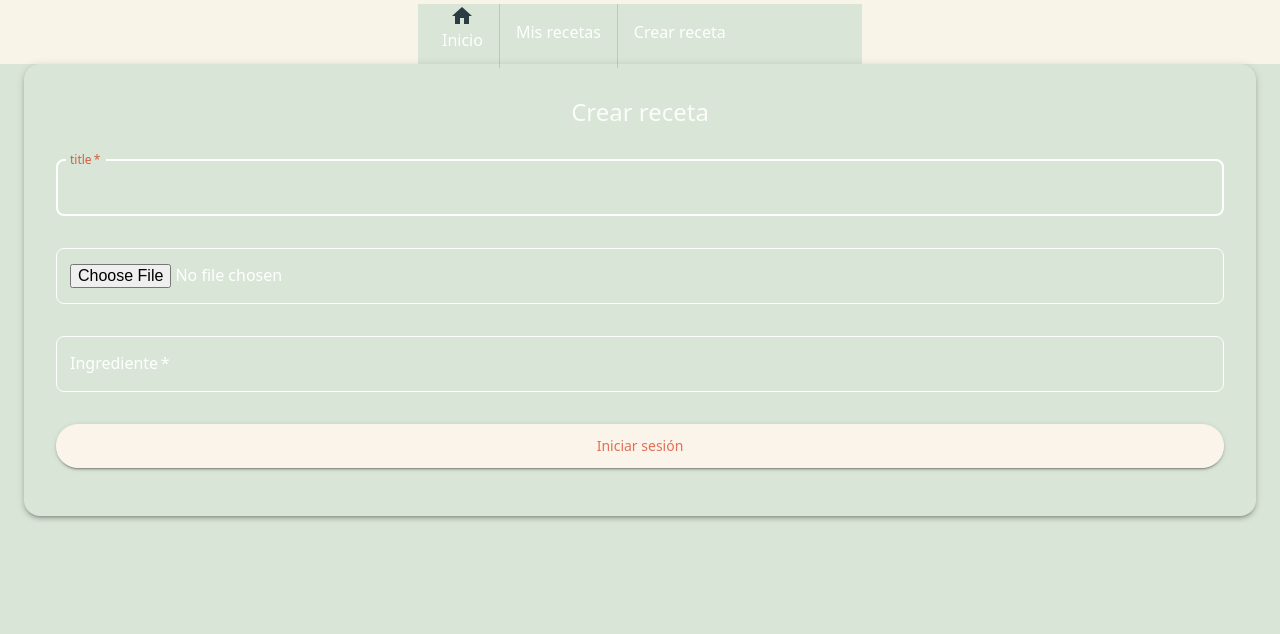
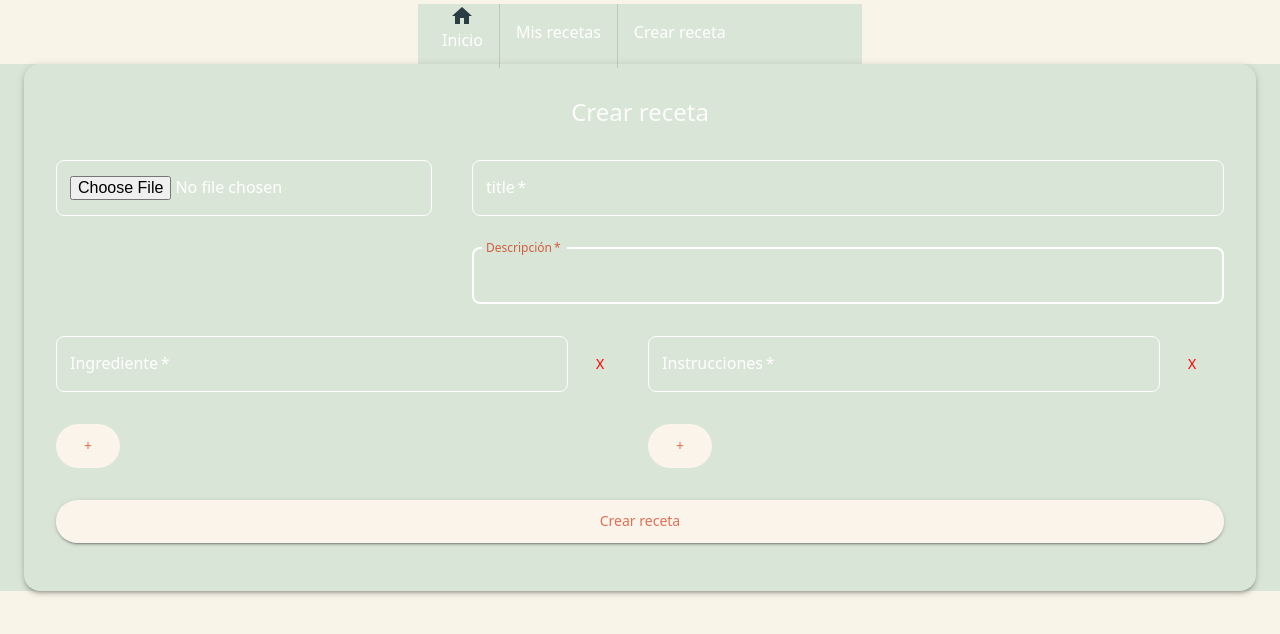
Before and after one commit to galoss88/test-terrand-front, a React (Vite) app: page /myRecipes/create in a window 1280 px wide. Shown: the top 634 px of the page. Built offline with nearby package versions, Linux system fonts and the light colour scheme; some icons are missing.

Commit message:
Add DeleteButton component and integrate into Create page; enhance form handling for ingredients and instructions

```diff
--- a/src/components/Material/MaterialButton.tsx
+++ b/src/components/Material/MaterialButton.tsx
@@ -1,4 +1,4 @@
-import { Button, ButtonProps, styled } from "@mui/material";
+import { Button, ButtonProps, styled, useTheme } from "@mui/material";
 import React from "react";
 import { useNavigate } from "react-router";
 
@@ -87,3 +87,27 @@ export const LinkButton: React.FC<MaterialButtonProps> = ({
     </StyledButton>
   );
 };
+
+export const DeleteButton: React.FC<MaterialButtonProps> = ({
+  children,
+  ...buttonProps
+}) => {
+  const theme = useTheme();
+  return (
+    <StyledButton
+      {...buttonProps}
+      sx={{
+        color: theme.palette.error.main,
+        backgroundColor: "transparent",
+        padding: 0,
+        "&:hover": {
+          backgroundColor: theme.palette.error.main,
+          padding: 0,
+        },
+        ...buttonProps.sx,
+      }}
+    >
+      {children}
+    </StyledButton>
+  );
+};
--- a/src/hooks/useForm.ts
+++ b/src/hooks/useForm.ts
@@ -1,12 +1,12 @@
 import { ChangeEvent, useState } from "react";
 
 // Usamos unknown en lugar de any
-interface IUseFormProps<T extends Record<string, unknown>> {
+interface IUseFormProps<T extends Record<string, any>> {
   initialValues: T;
   validate?: (values: T) => Partial<Record<keyof T, string>>;
 }
 
-export const useForm = <T extends Record<string, unknown>>({
+export const useForm = <T extends Record<string, any>>({
   initialValues,
   validate,
 }: IUseFormProps<T>) => {
@@ -14,12 +14,37 @@ export const useForm = <T extends Record<string, unknown>>({
   const [errors, setErrors] = useState<Partial<Record<keyof T, string>>>({});
 
   const handleChange = (
-    e: ChangeEvent<HTMLInputElement | HTMLTextAreaElement | HTMLSelectElement>
+    e: ChangeEvent<HTMLInputElement | HTMLTextAreaElement | HTMLSelectElement>,
+    index?: number
   ) => {
     const { name, value } = e.target;
-    setValues({
-      ...values,
-      [name]: value,
+    // const isArray = Array.isArray(values[name]);
+    const isIndexValid = index !== undefined;
+    console.log("values[name][index]", values[name][isIndexValid ? index : 2]);
+    setValues((prev) => {
+      const field = prev[name as keyof T];
+      const isArr = Array.isArray(field);
+      let updatedField: unknown;
+
+      if (isArr) {
+        const arr = field as unknown[];
+
+        if (index !== undefined) {
+          // Reemplazar el elemento en la posición `index`
+          updatedField = arr.map((item, i) => (i === index ? value : item));
+        } else {
+          // Añadir un nuevo elemento al final
+          updatedField = [...arr, value];
+        }
+      } else {
+        // No es array: simple override
+        updatedField = value;
+      }
+
+      return {
+        ...prev,
+        [name]: updatedField,
+      };
     });
 
     // if (validate) {
@@ -53,7 +78,28 @@ export const useForm = <T extends Record<string, unknown>>({
       }
     };
   };
+  //Solo va servir para las propiedades que tengan de valor un array
+  const deleteData = (property: string, indexToDelete: number) => {
+    setValues((prev) => {
+      const field = prev[property as keyof T];
+      const isArr = Array.isArray(field);
+      let updatedField: unknown;
 
+      if (isArr) {
+        const arr = field as unknown[];
+
+        if (indexToDelete !== undefined) {
+          // Reemplazar el elemento en la posición `index`
+          updatedField = arr.filter((_, i) => i !== indexToDelete);
+        }
+      }
+
+      return {
+        ...prev,
+        [property]: updatedField,
+      };
+    });
+  };
   const isValid = Object.keys(errors).length === 0;
 
   return {
@@ -64,5 +110,6 @@ export const useForm = <T extends Record<string, unknown>>({
     resetForm,
     isValid,
     setValues,
+    deleteData
   };
 };
--- a/src/pages/recipes/create/Create.tsx
+++ b/src/pages/recipes/create/Create.tsx
@@ -1,25 +1,42 @@
-import { LoadingButton } from "@/components/Material/MaterialButton";
+import {
+  DeleteButton,
+  LoadingButton,
+  MaterialButton,
+} from "@/components/Material/MaterialButton";
 import { useForm } from "@/hooks";
 import {
   StyledContainer,
   StyledPaper,
   StyledTextField,
 } from "@/pages/auth/styles";
-import { Typography } from "@mui/material";
+import { Box, Typography } from "@mui/material";
 import { useState } from "react";
 const initialValues = {
   title: "",
   image: "",
+  description: "",
   instructions: [""],
   ingredients: [""],
 };
 const Create = () => {
   const [loadingSubmit, setLoadingSubmit] = useState(false);
   const formRecipe = useForm({ initialValues });
+
   const onSubmitRecipe = () => {};
+
+  //ingredientes
+  const addItem = (type: keyof typeof formRecipe.values) => {
+    formRecipe.setValues((prev) => ({
+      ...prev,
+      [type]: Array.isArray(prev[type])
+        ? [...(prev[type] as string[]), "new"]
+        : ["new"],
+    }));
+  };
+
   return (
-    <StyledContainer maxWidth={false}>
-      <StyledPaper elevation={3}>
+    <StyledContainer maxWidth={false} sx={{ height: "100%" }}>
+      <StyledPaper elevation={3} sx={{ height: "100%" }}>
         <Typography
           component="h1"
           variant="h5"
@@ -30,9 +47,50 @@ const Create = () => {
         </Typography>
 
         <form
-          style={{ width: "100%" }}
+          style={{
+            width: "100%",
+            display: "flex",
+            flexDirection: "column",
+            justifyContent: "center",
+            alignItems: "center",
+            height: "100%",
+          }}
           onSubmit={formRecipe.handleSubmit(onSubmitRecipe)}
         >
+          <Box
+            sx={{
+              display: "flex",
+              gap: { xs: 5 },
+              justifyContent: "flex-start",
+              width: "100%",
+            }}
+          >
+            {/* Primer columna */}
+
+            <Box
+              sx={{
+                display: "flex",
+                flexDirection: "column",
+                flex: 0.5,
+              }}
+            >
+              <StyledTextField
+                variant="outlined"
+                margin="normal"
+                required
+                fullWidth
+                name="image"
+                type="file"
+                id="image"
+                autoComplete="current-image"
+                onChange={formRecipe.handleChange}
+                value={formRecipe.values.image}
+                error={!!formRecipe.errors.image}
+                helperText={formRecipe.errors.image}
+              />
+            </Box>
+            {/* Segunda columna */}
+            <Box sx={{ display: "flex", flex: 1, flexDirection: "column" }}>
               <StyledTextField
                 variant="outlined"
                 margin="normal"
@@ -53,38 +111,105 @@ const Create = () => {
                 margin="normal"
                 required
                 fullWidth
-            name="image"
-            type="file"
-            id="image"
-            autoComplete="current-image"
+                id="description"
+                label="Descripción"
+                name="description"
+                autoComplete="title"
+                autoFocus
                 onChange={formRecipe.handleChange}
-            value={formRecipe.values.image}
-            error={!!formRecipe.errors.image}
-            helperText={formRecipe.errors.image}
+                value={formRecipe.values.description}
+                error={!!formRecipe.errors.description}
+                helperText={formRecipe.errors.description}
               />
+            </Box>
+          </Box>
+
+          <Box sx={{ display: "flex", flex: 1, width: "100%", gap: { xs: 2 } }}>
+            <Box
+              sx={{
+                flexDirection: "column",
+                flex: 0.5,
+              }}
+            >
+              {formRecipe?.values?.ingredients?.map?.((ingredient, index) => {
+                return (
+                  <Box component="section" sx={{ display: "flex" }} key={index}>
                     <StyledTextField
                       variant="outlined"
                       margin="normal"
                       required
                       fullWidth
-            name="image"
+                      name="ingredients"
                       label="Ingrediente"
                       type="text"
-            id="image"
-            autoComplete="current-image"
-            onChange={formRecipe.handleChange}
-            value={formRecipe.values.image}
-            error={!!formRecipe.errors.image}
-            helperText={formRecipe.errors.image}
+                      id="ingredients"
+                      onChange={(e) => formRecipe.handleChange(e, index)}
+                      value={ingredient}
+                      error={!!formRecipe.errors.ingredients}
+                      helperText={formRecipe.errors.ingredients}
                     />
+                    <DeleteButton
+                      onClick={() =>
+                        formRecipe.deleteData("ingredients", index)
+                      }
+                      sx={styles.buttonDelete}
+                    >
+                      X
+                    </DeleteButton>
+                  </Box>
+                );
+              })}
+              <MaterialButton onClick={() => addItem("ingredients")}>
+                +
+              </MaterialButton>
+            </Box>
+            <Box
+              component="section"
+              sx={{ flexDirection: "column", flex: 0.5 }}
+            >
+              {formRecipe?.values?.instructions?.map?.((instruction, index) => {
+                return (
+                  <Box component="section" sx={{ display: "flex" }} key={index}>
+                    <StyledTextField
+                      variant="outlined"
+                      margin="normal"
+                      required
+                      fullWidth
+                      name="instructions"
+                      label="Instrucciones"
+                      type="text"
+                      id="instructions"
+                      onChange={(e) => formRecipe.handleChange(e, index)}
+                      value={instruction}
+                      error={!!formRecipe.errors.instructions}
+                      helperText={formRecipe.errors.instructions}
+                      key={index}
+                    />
+                    <DeleteButton
+                      onClick={() =>
+                        formRecipe.deleteData("instructions", index)
+                      }
+                      sx={styles.buttonDelete}
+                    >
+                      X
+                    </DeleteButton>
+                  </Box>
+                );
+              })}
+              <MaterialButton onClick={() => addItem("instructions")}>
+                +
+              </MaterialButton>
+            </Box>
+          </Box>
+
           <LoadingButton
             type="submit"
             fullWidth
             variant="contained"
             isLoading={loadingSubmit}
             disabled={loadingSubmit}
-            textWhenNotLoading="Iniciar sesión"
-            loadingText="Iniciando sesión..."
+            textWhenNotLoading="Crear receta"
+            loadingText="Creando receta..."
           ></LoadingButton>
         </form>
       </StyledPaper>
@@ -93,3 +218,11 @@ const Create = () => {
 };
 
 export default Create;
+
+const styles = {
+  buttonDelete: {
+    color: "red",
+    backgroundColor: "transparent",
+    "& hover": { color: "blue" },
+  },
+};
```
Lines whose indentation alone changed are shown as unchanged.
